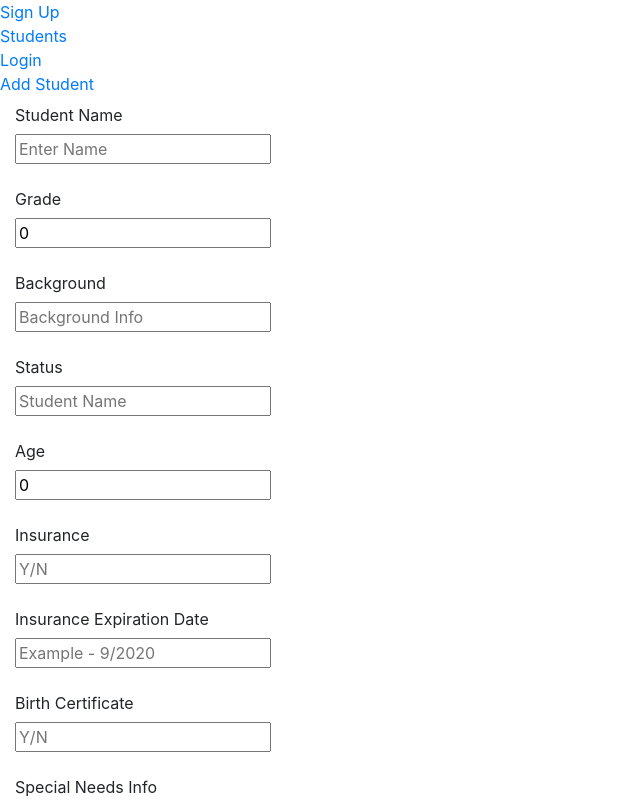
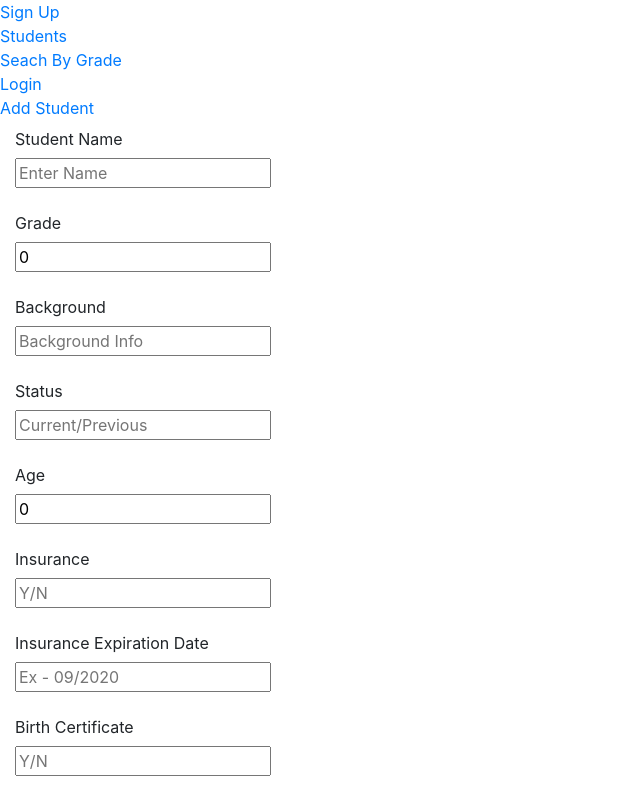
Before and after one commit to build-week-educell/frontend, a React (Create React App) app in the folder schoolsocial/: page /add in a window 1280 px wide. Shown: the top 800 px of the page, without its empty margins (0-640 px from the left). Built offline with nearby package versions, Linux system fonts and the light colour scheme.

Commit message:
form fixed

```diff
--- a/schoolsocial/src/App.js
+++ b/schoolsocial/src/App.js
@@ -42,6 +42,11 @@ class App extends Component {
           <Route exact path='/students' component={Students} />
 
         <br></br>
+
+        <NavLink to='/grade'>Seach By Grade</NavLink>
+        <Route exact path='/grade' component={Grade} />
+
+        <br></br>
         <NavLink to='/login'>Login</NavLink>
           <Route exact path='/login' component={Login} />
 
@@ -52,8 +57,8 @@ class App extends Component {
 
         <br></br>
 
-        <NavLink to='/grade'>Seach By Grade</NavLink>
-        <Route exact path='/grade' component={Grade} />
+
+
 
         <Route exact path='/student/:id' render={(props) => <Student {...props}  />} />
 
--- a/schoolsocial/src/components/AddStudent.js
+++ b/schoolsocial/src/components/AddStudent.js
@@ -172,7 +172,7 @@ class AddStudent extends Component {
             <Col>
               <input
                 type="text"
-                placeholder="Student Name"
+                placeholder="Current/Previous"
                 value={this.state.status}
                 onChange={this.handleInputChange}
                 name="status"
@@ -221,7 +221,7 @@ class AddStudent extends Component {
               <Col>
                 <input
                   type="number"
-                  placeholder="Example - 9/2020"
+                  placeholder="Ex - 09/2020"
                   value={this.state.insuranceExp}
                   onChange={this.handleInputChange}
                   name="insuranceExp"
```
